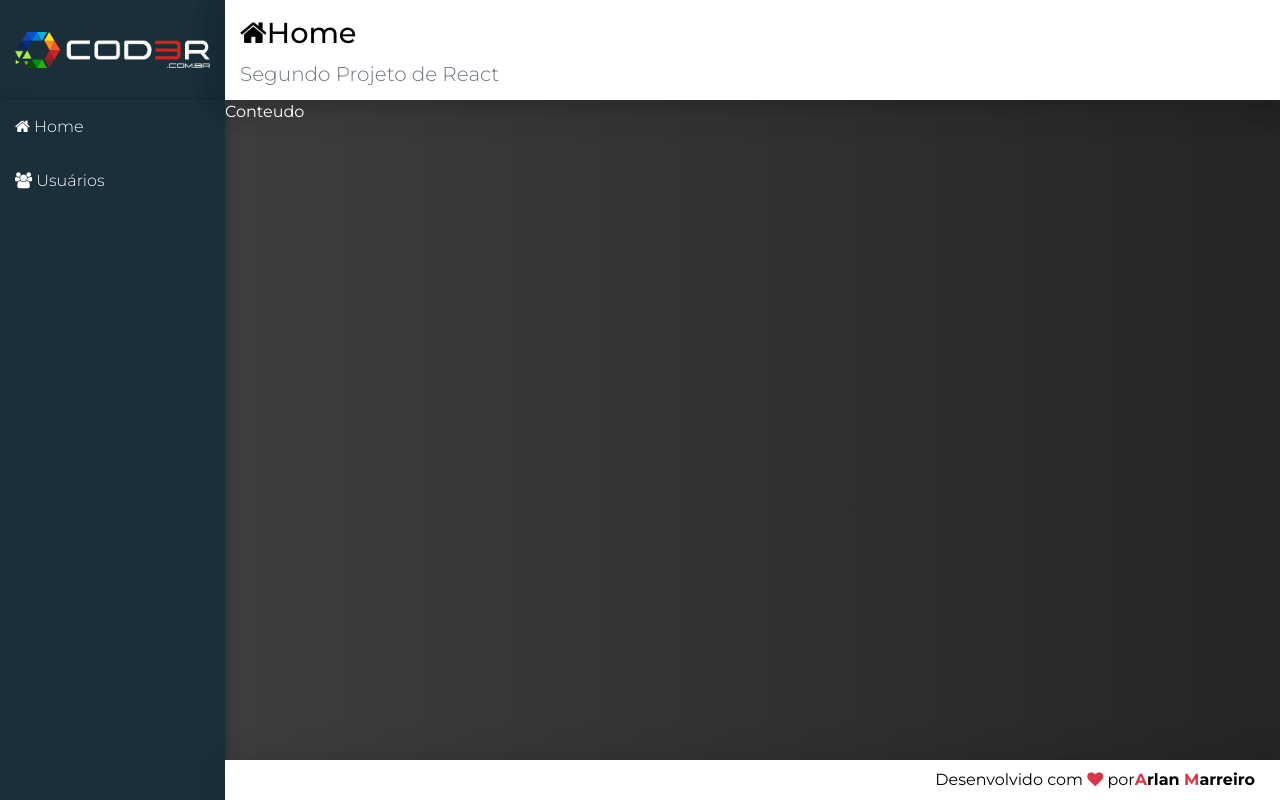
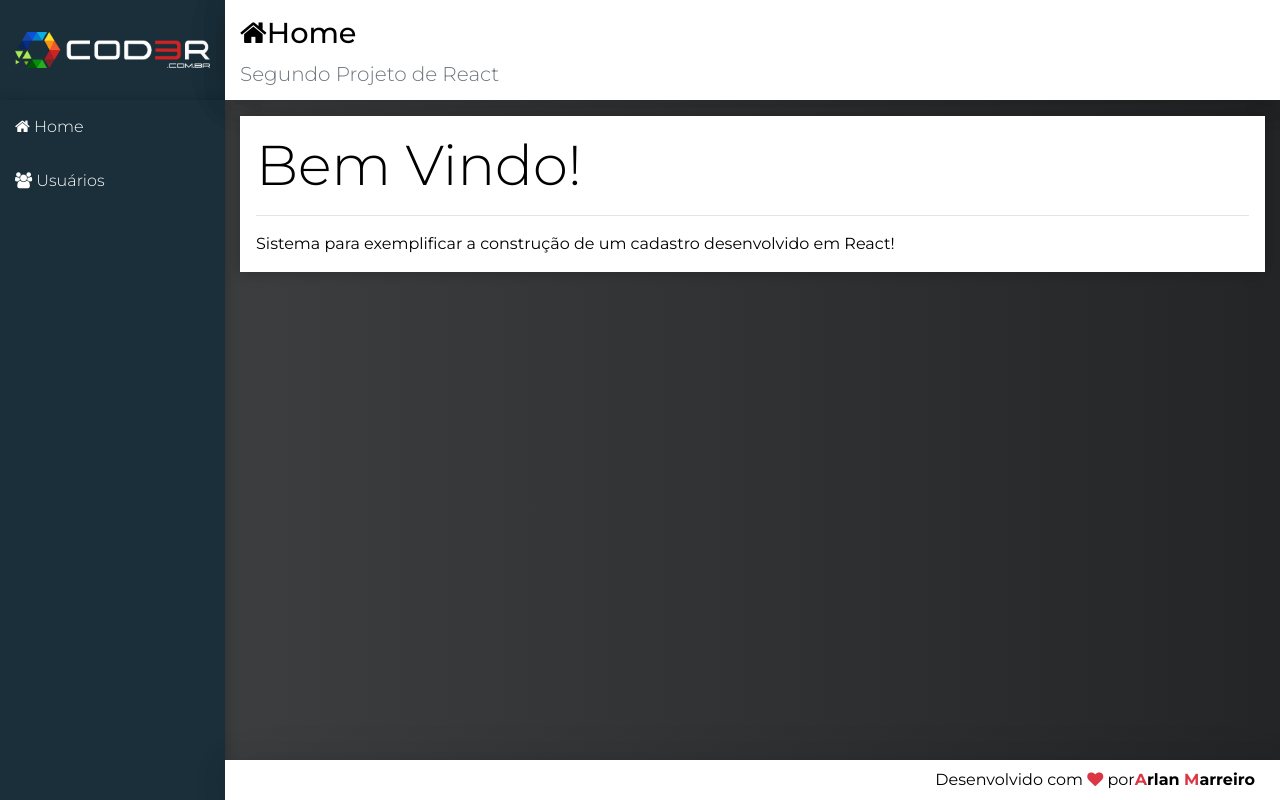
Before and after one commit to arlansonic/CodeBr, a React (Create React App) app in the folder React/crud/frontend/: page / in a window 1280 px wide. Built offline with nearby package versions, Linux system fonts and the light colour scheme.

Commit message:
Component Main

```diff
--- a/React/crud/frontend/src/components/template/Main.css
+++ b/React/crud/frontend/src/components/template/Main.css
@@ -0,0 +1,4 @@
+main > div{
+    background-color: #fff;
+    box-shadow: 0px 0px 15px #0004;
+}
--- a/React/crud/frontend/src/components/template/Main.jsx
+++ b/React/crud/frontend/src/components/template/Main.jsx
@@ -4,8 +4,10 @@
 
 export default props =>
     <React.Fragment>
-        <Header {...props}/>
-            <main className="content">
-                Conteudo
+        <Header {...props} />
+        <main className="content container-fluid">
+            <div className="p-3 mt-3">
+                {props.children}
+            </div>
         </main>
     </React.Fragment>
--- a/React/crud/frontend/src/main/App.css
+++ b/React/crud/frontend/src/main/App.css
@@ -15,7 +15,7 @@
     background: #232526;  /* fallback for old browsers */
     background: -webkit-linear-gradient(to right, #414345, #232526);  /* Chrome 10-25, Safari 5.1-6 */
     background: linear-gradient(to right, #414345, #232526); /* W3C, IE 10+/ Edge, Firefox 16+, Chrome 26+, Opera 12+, Safari 7+ */
-    color: white;
+    color: black;
 }
 
 *{
--- a/React/crud/frontend/src/main/App.jsx
+++ b/React/crud/frontend/src/main/App.jsx
@@ -13,8 +13,14 @@
     <div className="app">
         <Logo />
         <Nav />
-        <Header/>
+        <Header />
         <Main icon="home" title="Home"
-        subtitle="Segundo Projeto de React"/>
+            subtitle="Segundo Projeto de React" >
+            <div className="display-4">Bem Vindo!</div>
+            <hr/>
+            <p className="mb-0">Sistema para exemplificar a construção de um cadastro
+            desenvolvido em React!
+            </p>
+        </Main>
         <Footer />
     </div>
```
Also changed, not shown: React/crud/frontend/src/components/home/Home.jsx (added, +13 -0 lines).
